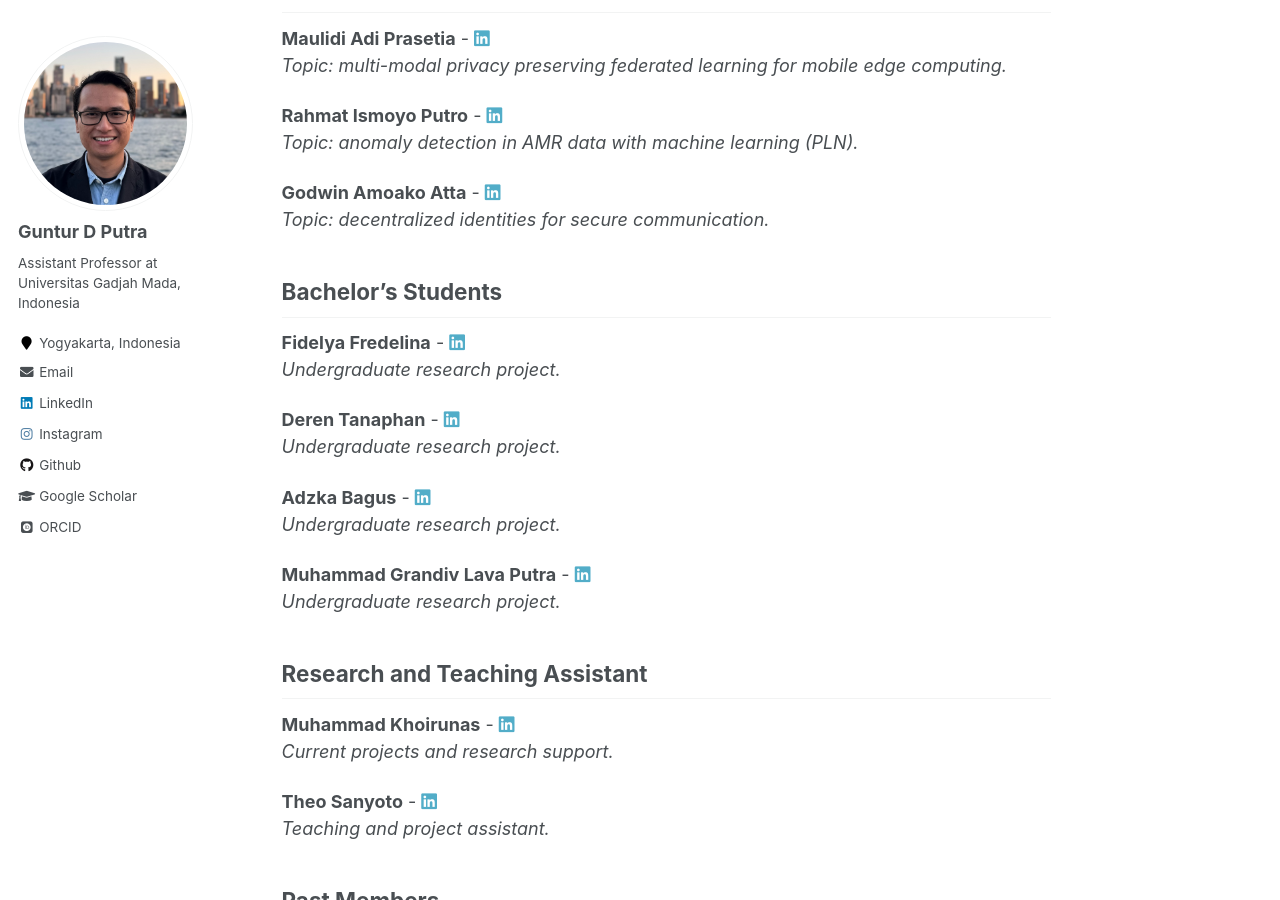
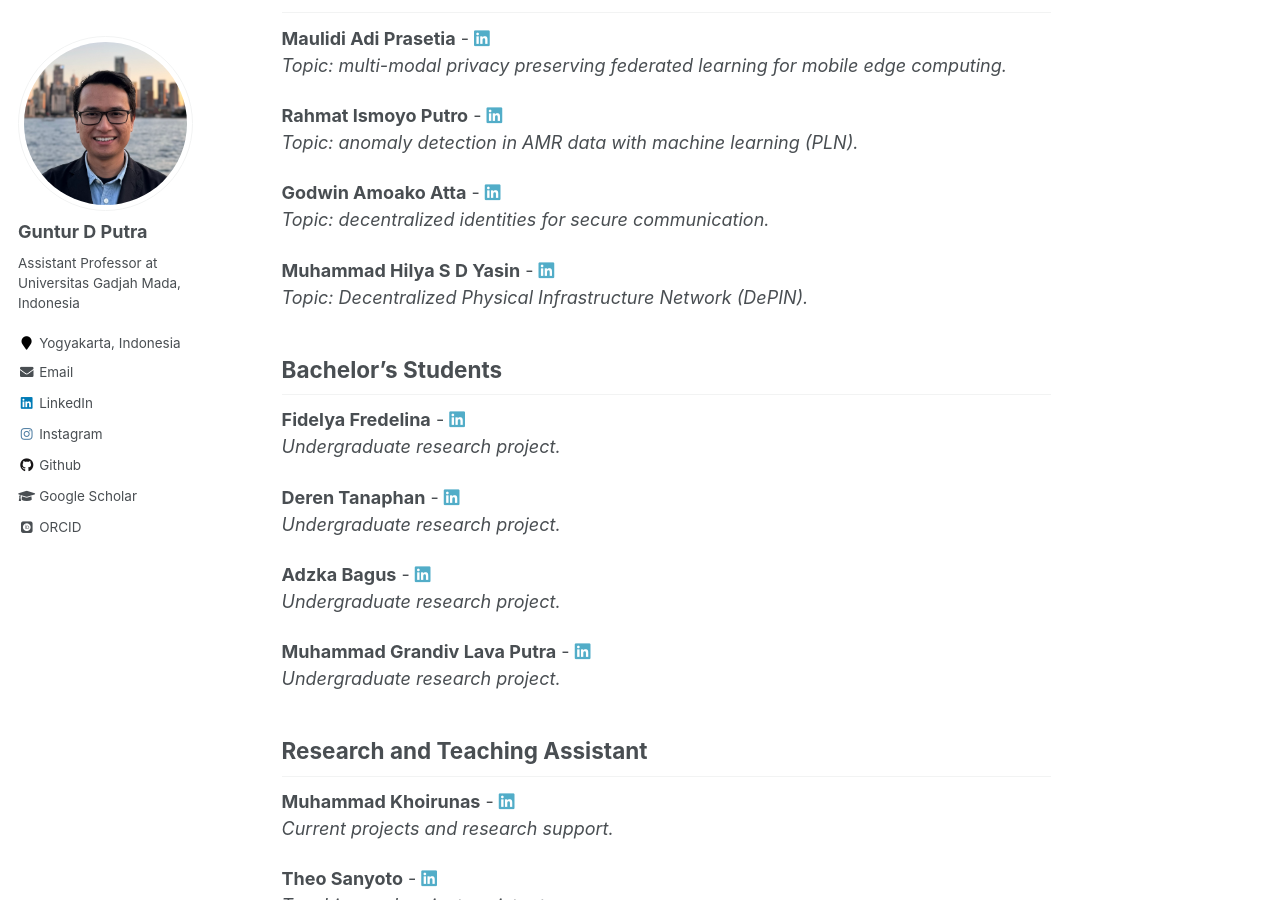
Before and after one commit to gdputra/gdputra.github.io, a Jekyll site: the page built from _pages/teams.md, in a window 1280 px wide and 900 px high, scrolled down 939 px. Built offline with Jekyll 4.4.1, drawn with Linux system fonts in a browser that asks for light colours; some web fonts are replaced; part of the change alters nothing that is shown.

Commit message:
Enhance team slider and add new member details
Updated team slider functionality and added new team member information.

```diff
--- a/_pages/teams.md
+++ b/_pages/teams.md
@@ -36,7 +36,6 @@ I have been privileged to collaborate with highly motivated students and colleag
         <span class="dot" data-index="3"></span>
         <span class="dot" data-index="4"></span>
         <span class="dot" data-index="5"></span>
-        <span class="dot" data-index="6"></span>
 	</div>
 	<div class="slide-caption" id="team-slider-caption" style="text-align:center;font-style:italic;color:#555;margin-top:0.5rem"></div>
 	<script>
@@ -51,15 +50,16 @@ I have been privileged to collaborate with highly motivated students and colleag
 				i=n;
 				captionDiv.textContent = slides[n] && slides[n].dataset && slides[n].dataset.caption ? slides[n].dataset.caption : '';
 			}
-			function next(){i=(i+1)%slides.length;show(i)}
-			function prev(){i=(i-1+slides.length)%slides.length;show(i)}
+			function resetInterval(){clearInterval(intervalId);intervalId = setInterval(next,3000);}
+			function next(){i=(i+1)%slides.length;show(i);resetInterval();}
+			function prev(){i=(i-1+slides.length)%slides.length;show(i);resetInterval();}
 				dots.forEach(d=>d.addEventListener('click',e=>show(Number(e.target.dataset.index))));
 				var prevBtn=document.querySelector('#team-slider .prev');
 				var nextBtn=document.querySelector('#team-slider .next');
 				if(prevBtn) prevBtn.addEventListener('click',prev);
 				if(nextBtn) nextBtn.addEventListener('click',next);
 				show(0);
-				setInterval(next,3000);
+				intervalId = setInterval(next,3000);
 			})();
 	</script>
 </div>
@@ -79,6 +79,9 @@ _Topic: anomaly detection in AMR data with machine learning (PLN)._
 
 **Godwin Amoako Atta** - <a href="https://gh.linkedin.com/in/godwin-amoako-atta-a0083699" target="_blank"><i class="fab fa-linkedin"></i></a>
 _Topic: decentralized identities for secure communication._
+
+**Muhammad Hilya S D Yasin** - <a href="https://www.linkedin.com/in/muhammad-hilya-surya-dilaga-yasin-533a92210/" target="_blank"><i class="fab fa-linkedin"></i></a>
+_Topic: Decentralized Physical Infrastructure Network (DePIN)._
 
 ## Bachelor's Students
 
```
